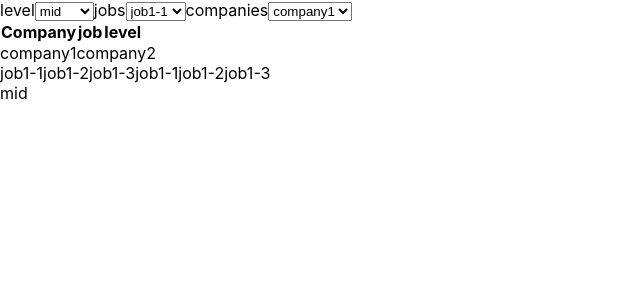
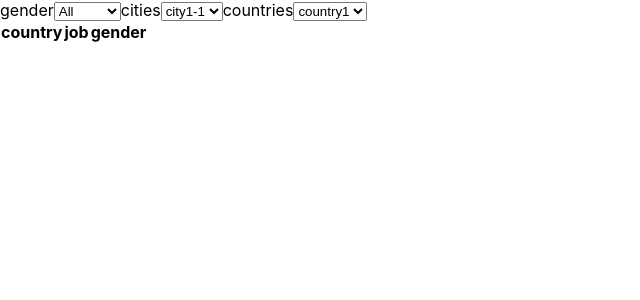
Before and after one commit to ajay-banstola/population, a React (Create React App) app: page / in a window 1280 px wide. Shown: the top 300 px of the page, without its empty margins (0-640 px from the left). Built offline with nearby package versions, Linux system fonts and the light colour scheme.

Commit message:
another checkpoint

```diff
--- a/src/App.js
+++ b/src/App.js
@@ -2,223 +2,222 @@ import React from "react";
 
 class App extends React.Component {
   state = {
-    companies: [
+    countries: [
       {
-        name: "company1",
-        jobs: [
+        name: "country1",
+        cities: [
           {
-            name: "job1-1",
-            level: [
+            name: "city1-1",
+            gender: [
               {
-                name: "junior",
-                salary: 1234
+                name: "male",
+                ageold: 1234,
+                ageyoung: 23232,
+                agechild: 78788
               },
               {
-                name: "senior",
-                salary: 2345
-              },
-              {
-                name: "mid",
-                salary: 34566
+                name: "female",
+                ageold: 1234,
+                ageyoung: 23232,
+                agechild: 78788
               }
             ]
           },
           {
-            name: "job1-2",
-            level: [
+            name: "city1-2",
+            gender: [
               {
-                name: "junior",
-                salary: 9876
+                name: "male",
+                ageold: 1234,
+                ageyoung: 23232,
+                agechild: 78788
               },
               {
-                name: "senior",
-                salary: 98777
-              },
-              {
-                name: "mid",
-                salary: 34566
+                name: "female",
+                ageold: 1234,
+                ageyoung: 23232,
+                agechild: 78788
               }
             ]
           },
           {
-            name: "job1-3",
-            level: [
+            name: "city1-3",
+            gender: [
               {
-                name: "junior",
-                salary: 9446
+                name: "male",
+                ageold: 1234,
+                ageyoung: 23232,
+                agechild: 78788
               },
               {
-                name: "senior",
-                salary: 98947
-              },
-              {
-                name: "mid",
-                salary: 134566
+                name: "female",
+                ageold: 1234,
+                ageyoung: 23232,
+                agechild: 78788
               }
             ]
           }
         ]
       },
       {
-        name: "company2",
-        jobs: [
+        name: "country2",
+        cities: [
           {
-            name: "job2-1",
-            level: [
+            name: "city2-1",
+            gender: [
               {
-                name: "junior",
-                salary: 343431234
+                name: "male",
+                ageold: 1234,
+                ageyoung: 23232,
+                agechild: 78788
               },
               {
-                name: "senior",
-                salary: 552345
-              },
-              {
-                name: "mid",
-                salary: 4434566
+                name: "female",
+                ageold: 1234,
+                ageyoung: 23232,
+                agechild: 78788
               }
             ]
           },
           {
-            name: "job2-2",
-            level: [
+            name: "city2-2",
+            gender: [
               {
-                name: "junior",
-                salary: 99876
+                name: "male",
+                ageold: 1234,
+                ageyoung: 23232,
+                agechild: 78788
               },
               {
-                name: "senior",
-                salary: 5698777
-              },
-              {
-                name: "mid",
-                salary: 4434566
+                name: "female",
+                ageold: 1234,
+                ageyoung: 23232,
+                agechild: 78788
               }
             ]
           },
           {
             name: "job3-3",
-            level: [
+            gender: [
               {
-                name: "junior",
-                salary: 933446
+                name: "male",
+                ageold: 1234,
+                ageyoung: 23232,
+                agechild: 78788
               },
               {
-                name: "senior",
-                salary: 9338947
-              },
-              {
-                name: "mid",
-                salary: 13334566
+                name: "female",
+                ageold: 1234,
+                ageyoung: 23232,
+                agechild: 78788
               }
             ]
           }
         ]
       }
     ],
-    selectedCompany: "company1",
-    selectedJob: "job1-1",
-    selectedLevel: "mid"
+    selectedcountry: "country1",
+    selectedCity: "city1-1",
+    selectedgender: "male"
   };
 
   handleChange = e => {
-    let company = this.state.companies.filter(company => {
-      return company.name === e.target.value;
+    let country = this.state.countries.filter(country => {
+      return country.name === e.target.value;
     });
-    let selectedJob = company[0].jobs[0].name;
-    this.setState({ selectedCompany: e.target.value, selectedJob }, () =>
-      console.log(this.state.selectedJob)
+    let selectedCity = country[0].cities[0].name;
+    this.setState({ selectedcountry: e.target.value, selectedCity }, () =>
+      console.log(this.state.selectedCity)
     );
   };
 
   handleChange2 = e => {
-    this.setState({ selectedJob: e.target.value });
+    this.setState({ selectedCity: e.target.value });
   };
 
   handleChange3 = e => {
-    this.setState({ selectedLevel: e.target.value });
+    this.setState({ selectedgender: e.target.value });
   };
 
   render = () => {
-    let company = this.state.companies.filter(company => {
-      return company.name === this.state.selectedCompany;
+    let country = this.state.countries.filter(country => {
+      return country.name === this.state.selectedcountry;
     });
 
-    if (this.state.selectedJob !== "All") {
-      var job = company[0].jobs.filter(jobname => {
-        return jobname.name === this.state.selectedJob;
+    if (this.state.selectedCity !== "All") {
+      var job = country[0].cities.filter(jobname => {
+        return jobname.name === this.state.selectedCity;
       });
     } else {
-      job = company[0].jobs;
+      job = country[0].cities;
     }
-    if (this.state.selectedLevel !== "All") {
-      var value = job[0].level.filter(levelname => {
-        return levelname.name === this.state.selectedLevel;
+    if (this.state.selectedgender !== "All") {
+      var value = job[0].gender.filter(gendername => {
+        return gendername.name === this.state.selectedgender;
       });
     } else {
-      value = job[0].level;
+      value = job[0].gender;
     }
     return (
       <div>
-        level
+        gender
         <select
-          value={this.state.selectedLevel}
+          value={this.state.selectedgender}
           onChange={this.handleChange3.bind(this)}
         >
           <option>All</option>
-          <option>junior</option>
-          <option>mid</option>
-          <option>senior</option>
+          <option>Male</option>
+          <option>Female</option>
         </select>
-        jobs
+        cities
         <select
-          value={this.state.selectedJob}
+          value={this.state.selectedCity}
           onChange={this.handleChange2.bind(this)}
         >
           <option>All</option>
-          {company[0].jobs.map((sal, i) => {
+          {country[0].cities.map((sal, i) => {
             return <option>{sal.name}</option>;
           })}
         </select>
-        companies
+        countries
         <select
-          value={this.state.selectedCompany}
+          value={this.state.selectedcountry}
           onChange={e => {
             this.handleChange(e);
           }}
         >
-          {this.state.companies.map((company, i) => {
-            return <option>{company.name}</option>;
+          {this.state.countries.map((country, i) => {
+            return <option>{country.name}</option>;
           })}
         </select>
-        {/* {this.state.selectedLevel === "All" ||
-        this.state.selectedJob === "All" ? (
+        {/* {this.state.selectedgender === "All" ||
+        this.state.selectedCity === "All" ? (
           <div> Add garna baki xa</div>
         ) : (
-          // <div>{value[0].salary}</div>
+          // <div>{value[0].age}</div>
           <div>
 
           </div>
         )} */}
         <div>
           <tr>
-            <th>Company</th>
-            <th>job</th>
-            <th>level</th>
+            <th>country </th>
+            <th>job </th>
+            <th>gender</th>
           </tr>
         </div>
-        {this.state.companies.map((company, i) => {
-          return company.name;
+        {/* {this.state.countries.map((country, i) => {
+          return country.name;
         })}
         <br />
-        {company[0].jobs.map((sal, i) => {
+        {country[0].cities.map((sal, i) => {
           return sal.name;
         })}
-        {company[0].jobs.map((sal, i) => {
+        {country[0].cities.map((sal, i) => {
           return sal.name;
         })}
         <br />
-        {this.state.selectedLevel}
+        {this.state.selectedgender} */}
       </div>
     );
   };
```
